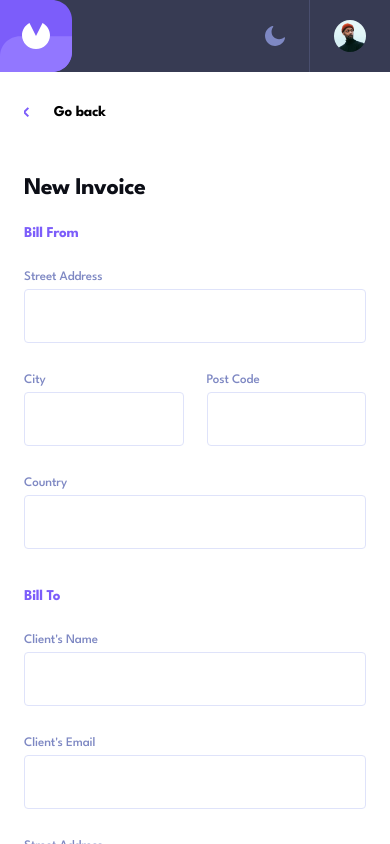
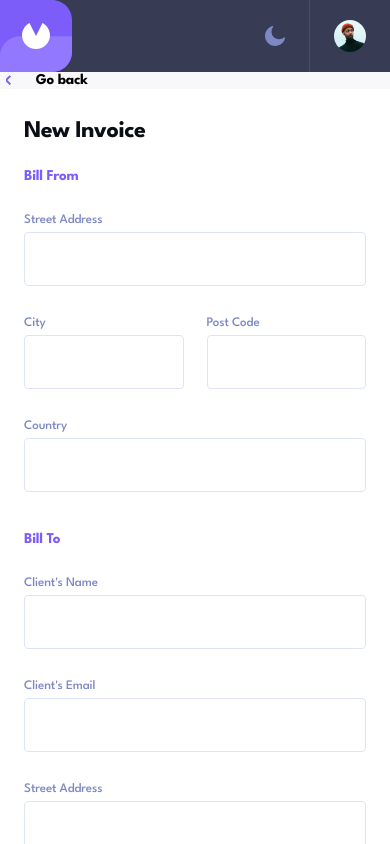
Before and after one commit to gayedinc/invoice-app, a React (Vite) app: page / in a window 390 px wide. Both pictures are taken after a click on the button "New". Shown: the top 844 px of the page. Built offline with nearby package versions, Linux system fonts and the light colour scheme.

Commit message:
delete btn, toast mesajları ve responsive özellikler eklendi

```diff
--- a/package.json
+++ b/package.json
@@ -11,7 +11,8 @@
   },
   "dependencies": {
     "react": "^18.3.1",
-    "react-dom": "^18.3.1"
+    "react-dom": "^18.3.1",
+    "react-hot-toast": "^2.5.2"
   },
   "devDependencies": {
     "@eslint/js": "^9.15.0",
--- a/src/App.jsx
+++ b/src/App.jsx
@@ -2,6 +2,7 @@ import { createContext, useEffect, useState } from "react";
 import Header from "./components/Header";
 import { getPage } from "./helper";
 import { InvoiceProvider } from "./components/InvoiceContext";
+import { Toaster } from "react-hot-toast";
 
 export function getUrlParam() {
   const parts = location.hash.substring(1).split('/');
@@ -22,6 +23,7 @@ function App() {
   return (
     <>
       <InvoiceProvider>
+        <Toaster position="top-center" reverseOrder={false} />
         <Header />
         <div className="container">
           <div className="page-component">
--- a/src/assets/css/main.css
+++ b/src/assets/css/main.css
@@ -289,21 +289,28 @@ header {
   fill: #ff8f00;
 }
 
-.go-back-btn button, .go-back-btn-detail button {
+.invoice-details {
+  margin-top: 32px;
+  padding-inline: 24px;
+}
+
+.go-back-btn, .go-back-btn-detail {
   display: flex;
   justify-content: center;
   align-items: center;
   gap: 23.66px;
-  padding: 33px 24px 26px;
   border: none;
   background: none;
   font-size: 15px;
   font-weight: 700;
   line-height: 15px;
   letter-spacing: -0.25px;
+  cursor: pointer;
 }
 
-.form-section h2 {
+.form-section {
+
+  h2 {
     font-size: 24px;
     font-weight: 700;
     line-height: 32px;
@@ -311,6 +318,16 @@ header {
     color: #0C0E16;
     padding: 26px 24px 22px;
     background-color: #fff;
+  }
+
+  span {
+    font-family: League Spartan;
+    font-weight: 700;
+    font-size: 24px;
+    line-height: 32px;
+    letter-spacing: -0.5px;
+    color: #888eb0;
+  }
 }
 
 .bill-from, .bill-to {
@@ -638,7 +655,7 @@ form {
   display: grid;
   grid-template-columns: 1fr;
   gap: 16px;
-  padding-inline: 24px;
+  margin-top: 32px;
 }
 
 .status-section {
@@ -849,7 +866,7 @@ form {
     overflow: auto;
   }
 
-  .invoice-details-container {
+  .invoice-details {
     padding-inline: 0;
     max-width: 688px;
     margin-inline: auto;
--- a/src/components/InvoiceDetails.jsx
+++ b/src/components/InvoiceDetails.jsx
@@ -1,6 +1,7 @@
 import React, { useContext, useEffect, useState } from "react";
 import { InvoiceContext } from ".//InvoiceContext";
 import NothingHere from "./HomePage";
+import toast from "react-hot-toast"
 
 export default function InvoiceDetails() {
   const { invoiceData, setInvoiceData, isEdit, setEdit, currentInvoice, setCurrentInvoice, isModalOpen, setIsModalOpen, isDesktop } = useContext(InvoiceContext);
@@ -23,10 +24,20 @@ export default function InvoiceDetails() {
     setEdit(true);
     setCurrentInvoice(invoice);
     if (isDesktop) {
-      setIsModalOpen(true); // modal'ı açmak için state kullanılıyor
+      setIsModalOpen(true); // modalı açmak için state kullanılıyor
     } else {
-      window.location.hash = "#/new-invoice"; // Mobilde yönlendirme
+      window.location.hash = "#/new-invoice"; // mobilde yönlendirme
     }
+  }
+
+  function removeInvoice() {
+    const invoiceId = window.location.hash.split("/")[2]; // Örn: "XM7892"
+
+    const deletedInvoice = invoiceData.filter((invoice) => invoice.id !== invoiceId);
+
+    setInvoiceData(deletedInvoice);
+    window.location.hash = "/";
+    toast.success("Invoice deleted successfully!");
   }
 
   return (
@@ -35,12 +46,11 @@ export default function InvoiceDetails() {
       {invoice === null && !isLoading && <NothingHere />}
       {invoice && !isLoading &&
         <>
-          <div className="go-back-btn-detail">
-            <button onClick={() => (window.location.hash = "/")}>
+          <div className="invoice-details">
+            <button className="go-back-btn-detail" onClick={() => (window.location.hash = "/")}>
               <img src="/img/back-arrow-icon.svg" alt="Back Arrow Icon" />
               Go back
             </button>
-          </div>
             <div className="invoice-details-container">
 
               <div className="status-section">
@@ -53,7 +63,7 @@ export default function InvoiceDetails() {
                 </span>
                 <div className="footer-btns-details-tablet-desktop">
                   <button className="edit-btn" type="button" onClick={handleEditClick}>Edit</button>
-                <button className="delete-btn" type="button">Delete</button>
+                  <button className="delete-btn" type="button" onClick={removeInvoice}>Delete</button>
                   <button className="mark-paid-btn" type="button">Mark as Paid</button>
                 </div>
               </div>
@@ -106,6 +116,7 @@ export default function InvoiceDetails() {
               <button className="delete-btn" type="button">Delete</button>
               <button className="mark-paid-btn" type="button">Mark as Paid</button>
             </div>
+          </div>
         </>
       }
     </>
--- a/src/components/NewAndEditInvoice.jsx
+++ b/src/components/NewAndEditInvoice.jsx
@@ -1,5 +1,6 @@
 import { useState, useContext, useRef } from "react";
 import { InvoiceContext } from ".//InvoiceContext";
+import toast from "react-hot-toast"
 
 // Rastgele 4 rakam üretme fonksiyonu
 function generateXMString() {
@@ -48,6 +49,7 @@ export default function NewAndEditInvoice() {
       price: 0,
       total: 0,
     }]);
+    toast.success("Item added successfully!");
   };
 
   const handleDeleteItem = (index) => {
@@ -84,6 +86,7 @@ export default function NewAndEditInvoice() {
 
     setInvoiceData([...invoiceData, newInvoiceData]);
     setIsModalOpen(false);
+    toast.success("Invoice added successfully!");
     e.target.reset();
   };
 
@@ -111,20 +114,21 @@ export default function NewAndEditInvoice() {
     setEdit(false);
     setCurrentInvoice(null);
     setIsModalOpen(false);
+    toast.success("Invoice updated successfully!");
     e.target.reset();
   };
 
   return (
     <>
-      {!isDesktop && <div className="go-back-btn">
-        <button onClick={() => location.hash = "/"}>
+      {!isDesktop &&
+        <button className="go-back-btn" onClick={() => location.hash = "/"}>
           <img src="/img/back-arrow-icon.svg" alt="Back Arrow Icon" />
           Go back
         </button>
-      </div>}
+      }
 
       <div className="form-section">
-        {isEdit ? <h2>Edit {currentInvoice?.id}</h2> : <h2>New Invoice</h2>}
+        {isEdit ? <h2>Edit <span>#</span>{currentInvoice?.id}</h2> : <h2>New Invoice</h2>}
         <form onSubmit={isEdit ? updatedInvoice : newInvoice} autoComplete="off">
           <div className="bill-from">
             <h3>Bill From</h3>
```
Also changed, not shown: 1 other file (tests, documents, lock files or other folders). Lines whose indentation alone changed are shown as unchanged.
